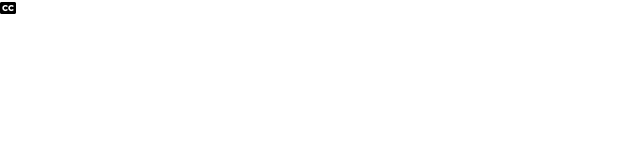
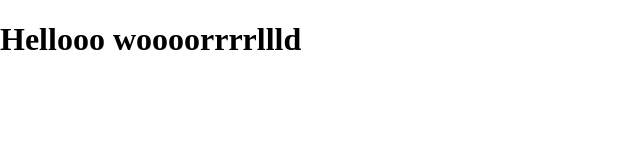
Before and after one commit to jesper1411/quoteGenerator, a plain HTML site: page index.html in a window 1280 px wide. Shown: the whole page, without its empty margins (0-640 px from the left). Drawn offline with Linux system fonts and the light colour scheme.

Commit message:
hello world

```diff
--- a/index.html
+++ b/index.html
@@ -9,7 +9,7 @@
     <link rel="stylesheet" href="style.css">
 </head>
 <body>
-    <i class="fas fa-closed-captioning"></i>
+    <h1>Hellooo woooorrrrllld</h1>
 
 
 
```
